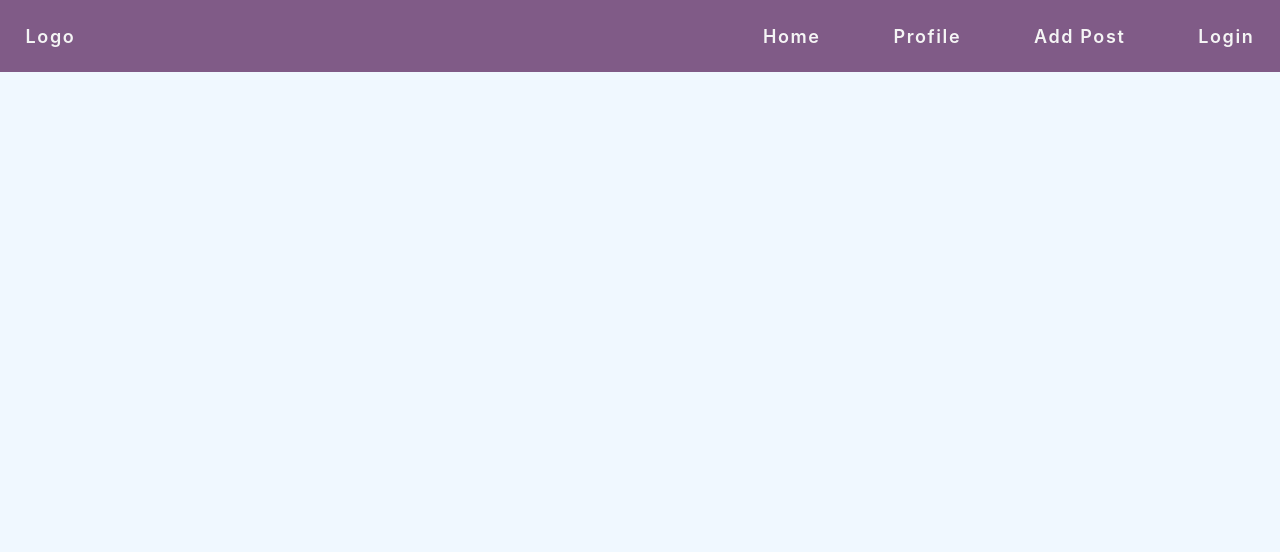
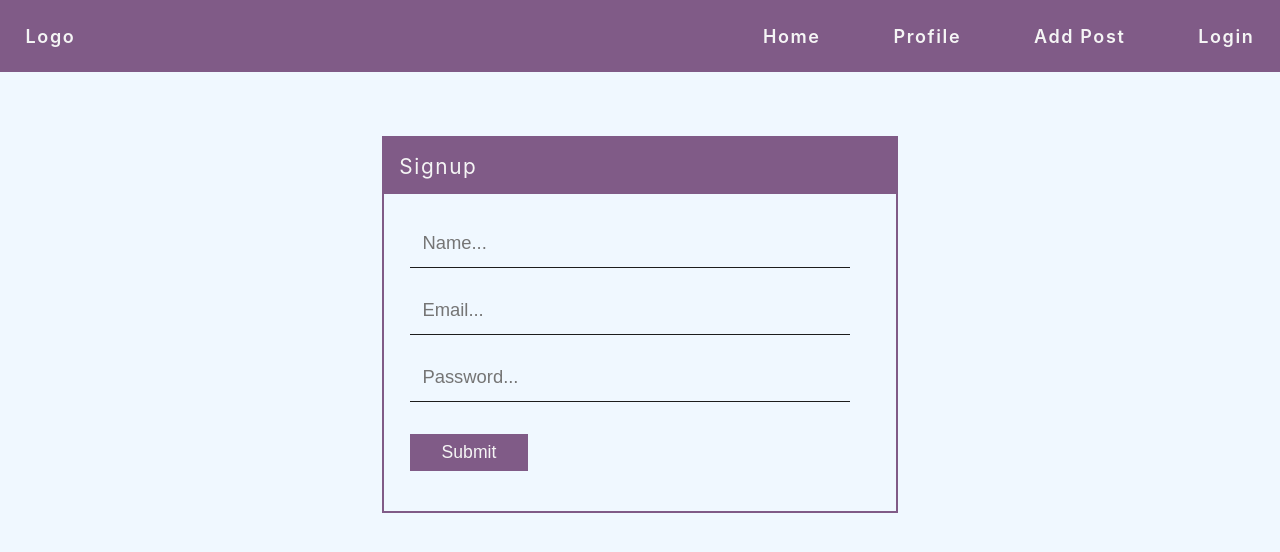
Before and after one commit to Abhi0102/LAN, a React (Create React App) app: page / in a window 1280 px wide. Shown: the top 552 px of the page. Built offline with nearby package versions, Linux system fonts and the light colour scheme.

Commit message:
Signup Form

```diff
--- a/src/App.css
+++ b/src/App.css
@@ -37,6 +37,12 @@
   }
 } */
 
+/* .App {
+  display: flex;
+  flex-direction: column;
+  align-items: center;
+} */
+
 .header {
   display: flex;
   justify-content: space-between;
@@ -46,6 +52,7 @@
   font-size: large;
   font-weight: 600;
   letter-spacing: 0.1rem;
+  /* width: 100%; */
 }
 .header-logo {
   width: 30%;
@@ -62,3 +69,56 @@
   flex-wrap: wrap;
   cursor: pointer;
 }
+
+/* Signup */
+
+.box {
+  border: 2px solid #805b87;
+  width: 40%;
+  margin: auto;
+  margin-top: 5%;
+}
+
+.box-header {
+  background-color: #805b87;
+  padding: 3%;
+  font-size: 1.3rem;
+  color: whitesmoke;
+  letter-spacing: 0.1rem;
+}
+
+.signup-form {
+  margin: 5%;
+  font-size: 1.15rem;
+  color: #1d1d1d;
+}
+.signup-form label {
+  display: block;
+  margin-bottom: 4%;
+  /* border: 2px solid red; */
+}
+
+.signup-form label input {
+  width: 90%;
+  height: 100%;
+  margin-top: 0;
+  padding: 0.8rem;
+  background-color: inherit;
+  border: 0px;
+  border-bottom: 1.3px solid #1d1d1d;
+  outline: none;
+  font-size: 1.15rem;
+  /* border-bottom: 2px; */
+}
+
+.submit-btn {
+  margin-top: 3%;
+  margin-bottom: 3%;
+  padding: 0.5rem 2rem;
+  color: whitesmoke;
+  font-size: 1.1rem;
+  background-color: #805b87;
+  outline: none;
+  border: 0px;
+  cursor: pointer;
+}
--- a/src/App.js
+++ b/src/App.js
@@ -1,10 +1,12 @@
 import "./App.css";
 import Header from "./components/Header";
+import Signup from "./components/Signup";
 
 function App() {
   return (
     <div className="App">
       <Header />
+      <Signup />
     </div>
   );
 }
--- /dev/null
+++ b/src/components/Signup.js
@@ -0,0 +1,26 @@
+import React from "react";
+
+function Signup() {
+  return (
+    <div className="box">
+      <div className="box-header">Signup</div>
+      <form className="signup-form">
+        <label>
+          {/* Name: */}
+          <input type="text" name="name" placeholder="Name..." />
+        </label>
+        <label>
+          {/* Email: */}
+          <input type="email" name="email" placeholder="Email..." />
+        </label>
+        <label>
+          {/* Password: */}
+          <input type="password" name="password" placeholder="Password..." />
+        </label>
+        <input type="submit" value="Submit" className="submit-btn" />
+      </form>
+    </div>
+  );
+}
+
+export default Signup;
```
